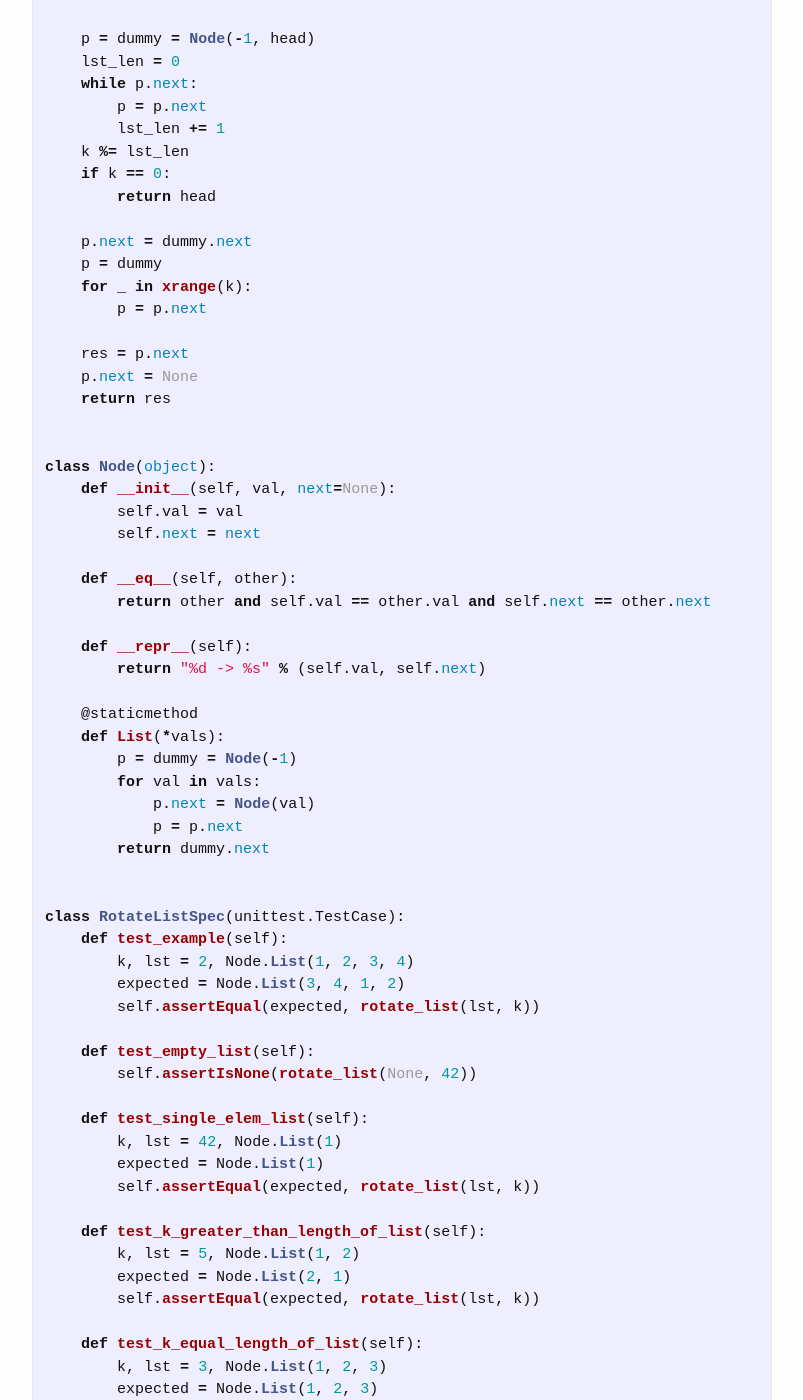
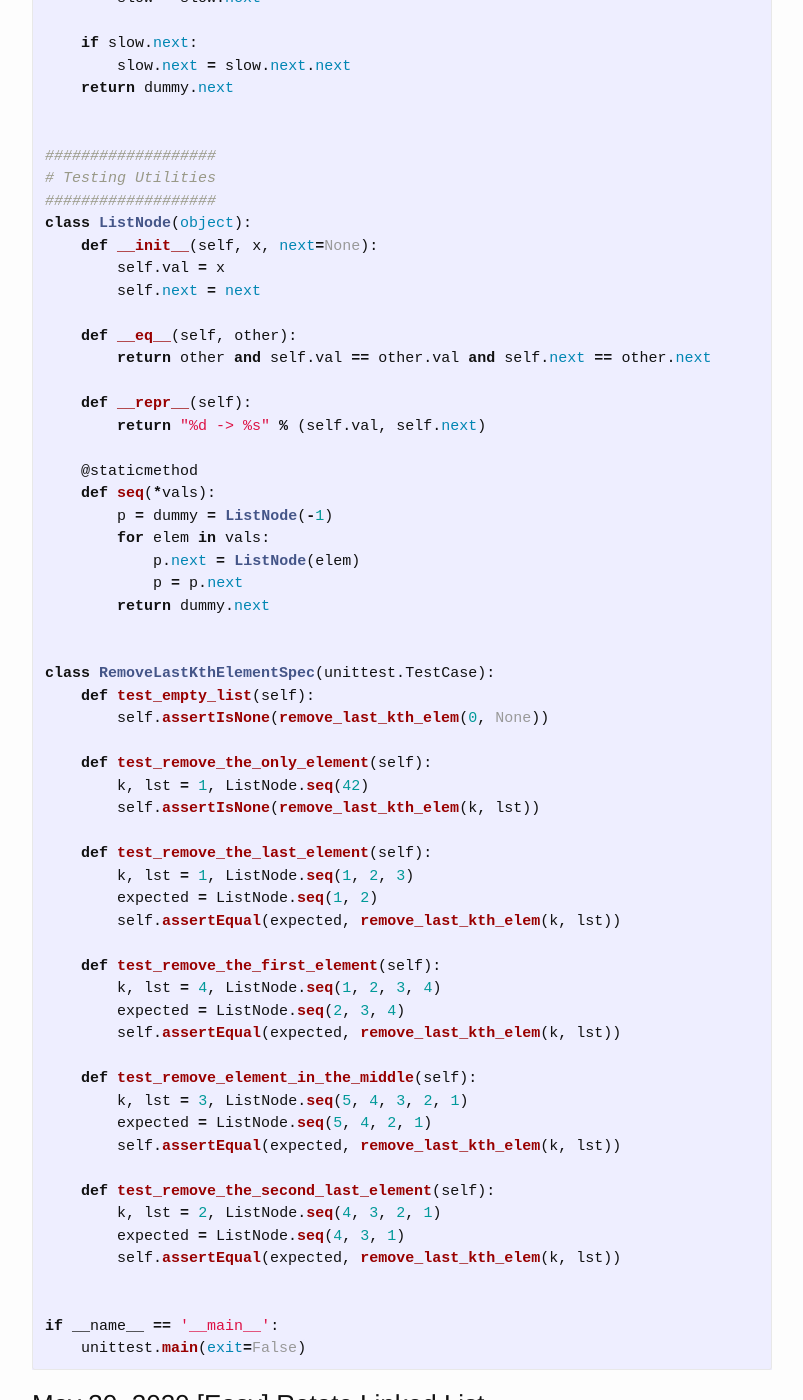
Before and after one commit to trsong/trsong.github.io, a Jekyll site: the page built from _posts/2020-05-01-DailyQuestionsMay.md, in a window 1280 px wide and 1400 px high, scrolled down 1977 px. Shown: the whole window, without its empty margins (238-1041 px from the left). Built offline with Jekyll 4.4.1, drawn with Linux system fonts in a browser that asks for light colours; some of the changed text lies outside the part shown.

Commit message:
Add Solution to May 31 Question

````diff
--- a/_posts/2020-05-01-DailyQuestionsMay.md
+++ b/_posts/2020-05-01-DailyQuestionsMay.md
@@ -33,6 +33,11 @@ You should return the following, as a string:
 ```
 
 -->
+
+### June 1, 2020 \[Medium\] Find Next Biggest Integer
+---
+> **Question:** Given an integer `n`, find the next biggest integer with the same number of 1-bits on. For example, given the number `6 (0110 in binary)`, return `9 (1001)`.
+
 
 ### May 31, 2020 \[Medium\] Remove K-th Last Element from Singly Linked-list
 ---
@@ -42,6 +47,80 @@ You should return the following, as a string:
 > - The list is very long, so making more than one pass is prohibitively expensive.
 > - Do this in constant space and in one pass.
 
+**Solution with Fast and Slow Pointer:** [https://repl.it/@trsong/Remove-the-K-th-Last-Element-from-Singly-Linked-list](https://repl.it/@trsong/Remove-the-K-th-Last-Element-from-Singly-Linked-list)
+```py
+
+import unittest
+
+def remove_last_kth_elem(k, lst):
+    fast = slow = dummy = ListNode(-1, lst)
+    for _ in xrange(k):
+        fast = fast.next
+
+    while fast.next:
+        fast = fast.next
+        slow = slow.next
+
+    if slow.next:
+        slow.next = slow.next.next
+    return dummy.next
+
+
+###################
+# Testing Utilities
+###################
+class ListNode(object):
+    def __init__(self, x, next=None):
+        self.val = x
+        self.next = next
+
+    def __eq__(self, other):
+        return other and self.val == other.val and self.next == other.next
+
+    def __repr__(self):
+        return "%d -> %s" % (self.val, self.next)
+
+    @staticmethod
+    def seq(*vals):
+        p = dummy = ListNode(-1)
+        for elem in vals:
+            p.next = ListNode(elem)
+            p = p.next
+        return dummy.next
+
+
+class RemoveLastKthElementSpec(unittest.TestCase):
+    def test_empty_list(self):
+        self.assertIsNone(remove_last_kth_elem(0, None))
+
+    def test_remove_the_only_element(self):
+        k, lst = 1, ListNode.seq(42)
+        self.assertIsNone(remove_last_kth_elem(k, lst))
+
+    def test_remove_the_last_element(self):
+        k, lst = 1, ListNode.seq(1, 2, 3)
+        expected = ListNode.seq(1, 2)
+        self.assertEqual(expected, remove_last_kth_elem(k, lst))
+
+    def test_remove_the_first_element(self):
+        k, lst = 4, ListNode.seq(1, 2, 3, 4)
+        expected = ListNode.seq(2, 3, 4)
+        self.assertEqual(expected, remove_last_kth_elem(k, lst))
+
+    def test_remove_element_in_the_middle(self):
+        k, lst = 3, ListNode.seq(5, 4, 3, 2, 1)
+        expected = ListNode.seq(5, 4, 2, 1)
+        self.assertEqual(expected, remove_last_kth_elem(k, lst))
+
+    def test_remove_the_second_last_element(self):
+        k, lst = 2, ListNode.seq(4, 3, 2, 1)
+        expected = ListNode.seq(4, 3, 1)
+        self.assertEqual(expected, remove_last_kth_elem(k, lst))
+
+
+if __name__ == '__main__':
+    unittest.main(exit=False)
+```
 
 ### May 30, 2020 \[Easy\] Rotate Linked List
 ---
````
